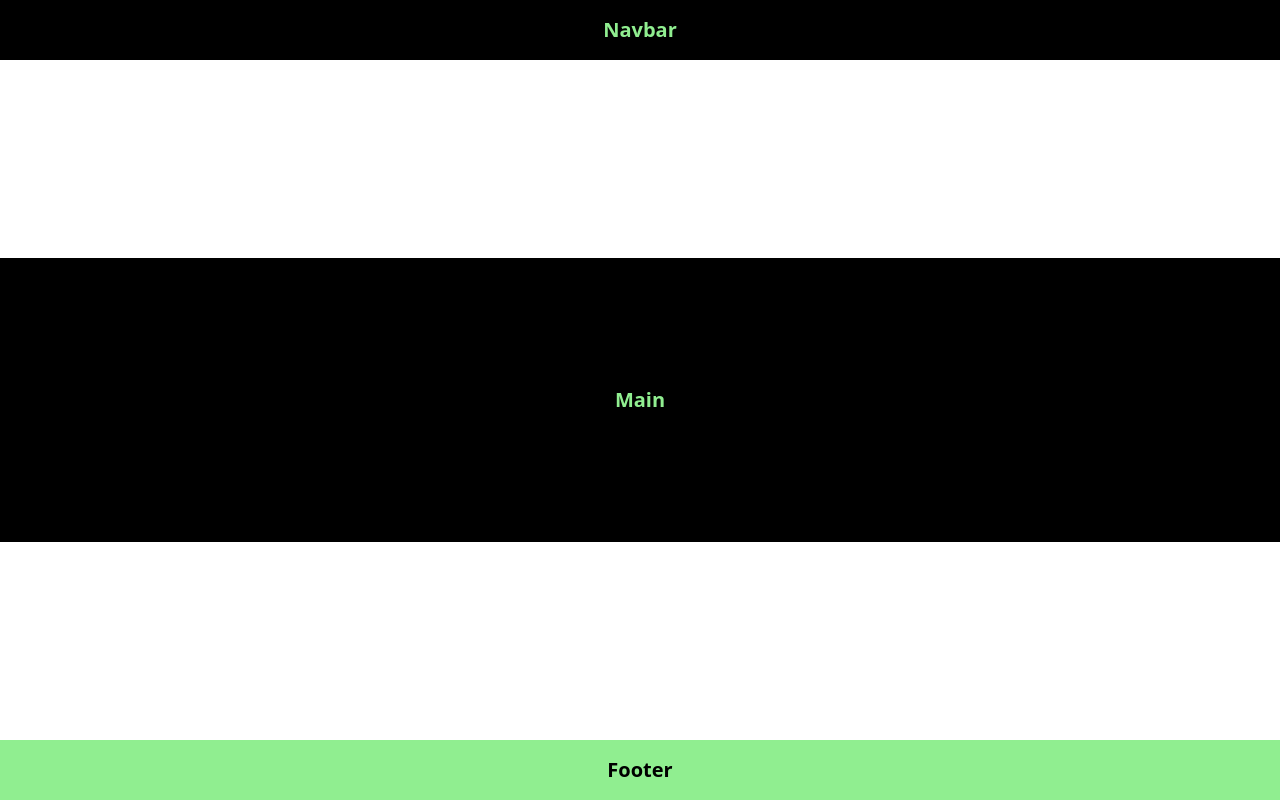
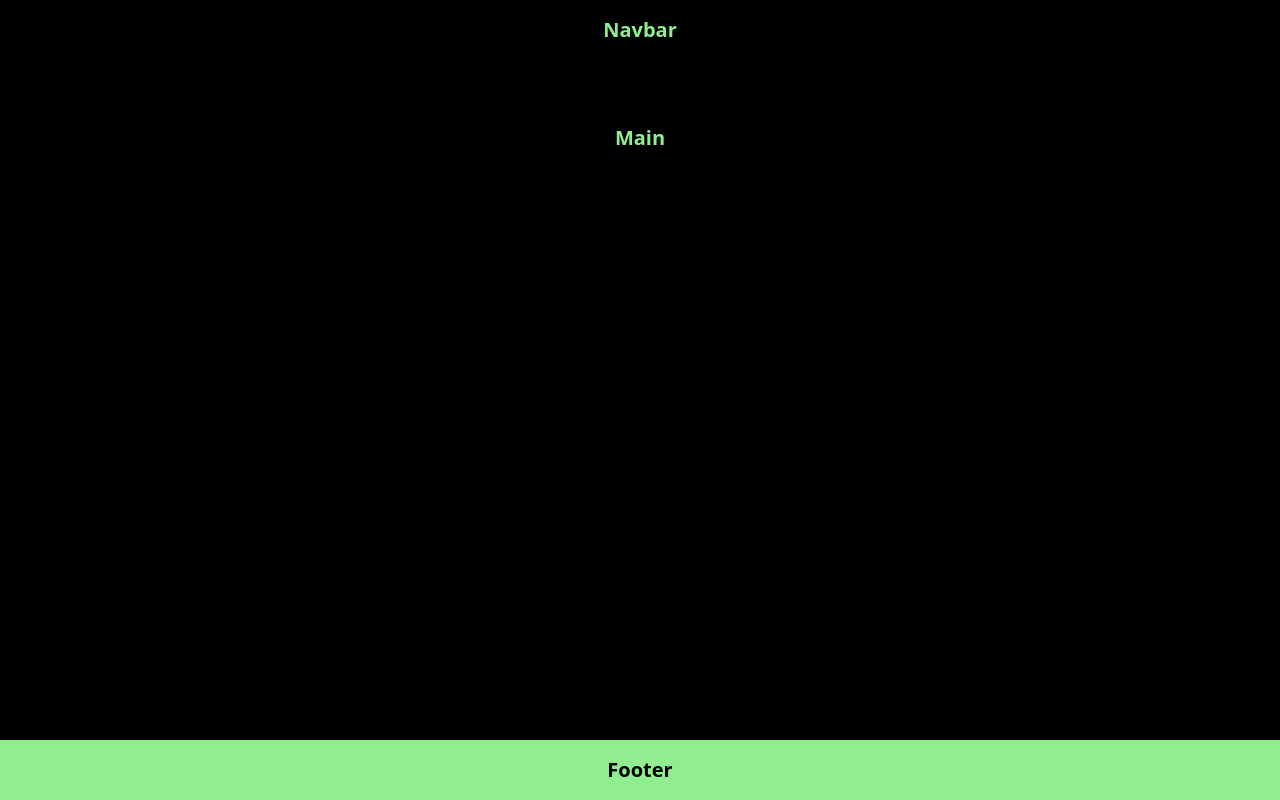
Before and after one commit to nemo256/landy, a Next.js app: page / in a window 1280 px wide. Built offline with nearby package versions, Linux system fonts and the light colour scheme.

Commit message:
updated layout!

```diff
--- a/pages/index.js
+++ b/pages/index.js
@@ -11,7 +11,7 @@ export default function Home() {
       </Head>
       <div className="flex flex-col h-screen justify-between">
         <header className="sm:text-l md:text-xl bg-primary text-secondary text-center p-4 font-bold">Navbar</header>
-        <main className="sm:text-l md:text-xl bg-primary text-secondary text-center p-32 font-bold align-middle">Main</main>
+        <main className="flex-grow sm:text-l md:text-xl bg-primary text-secondary text-center p-16 font-bold">Main</main>
         <footer className="sm:text-l md:text-xl bg-secondary text-primary text-center p-4 font-bold">Footer</footer>
       </div>
     </>
```
